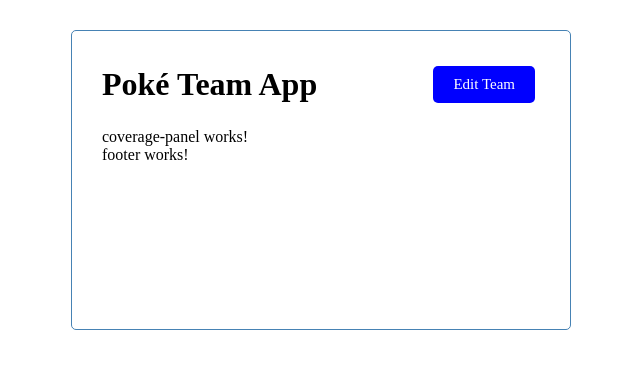
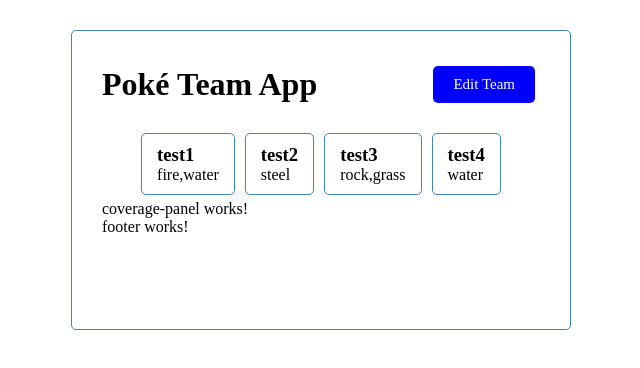
Before and after one commit to yusufvg/poke-team-app, an Angular app: page / in a window 1280 px wide. Shown: the top 368 px of the page, without its empty margins (319-959 px from the left). Built offline with nearby package versions, Linux system fonts and the light colour scheme.

Commit message:
basic cards team observable from service

```diff
--- /dev/null
+++ b/src/app/Move.ts
@@ -0,0 +1,4 @@
+export interface Move {
+  name: string;
+  type: string;
+}
--- /dev/null
+++ b/src/app/Pokemon.ts
@@ -0,0 +1,7 @@
+import { Move } from './Move';
+
+export interface Pokemon {
+  name: string;
+  types: string[];
+  moveset: Move[];
+}
--- a/src/app/components/header/header.component.html
+++ b/src/app/components/header/header.component.html
@@ -15,3 +15,4 @@
     >Edit Team</a
   >
 </header>
+<app-team></app-team>
--- a/src/app/components/pokemon-card/pokemon-card.component.html
+++ b/src/app/components/pokemon-card/pokemon-card.component.html
@@ -1 +1,4 @@
-<p>pokemon-card works!</p>
+<div class="card">
+  <h3>{{ mon.name }}</h3>
+  <p>{{ mon.types }}</p>
+</div>
--- a/src/app/components/team/team.component.css
+++ b/src/app/components/team/team.component.css
@@ -0,0 +1,4 @@
+.team-card {
+  display: flex;
+  justify-content: center;
+}
--- a/src/app/components/team/team.component.html
+++ b/src/app/components/team/team.component.html
@@ -1 +1,7 @@
-<p>team works!</p>
+<div class="team-card">
+  <app-pokemon-card
+    *ngFor="let mon of team"
+    class="team-item"
+    [mon]="mon"
+  ></app-pokemon-card>
+</div>
--- a/src/app/components/team/team.component.ts
+++ b/src/app/components/team/team.component.ts
@@ -1,15 +1,18 @@
 import { Component, OnInit } from '@angular/core';
+import { TeamService } from 'src/app/services/team.service';
+import { Pokemon } from 'src/app/Pokemon';
 
 @Component({
   selector: 'app-team',
   templateUrl: './team.component.html',
-  styleUrls: ['./team.component.css']
+  styleUrls: ['./team.component.css'],
 })
 export class TeamComponent implements OnInit {
+  team?: Pokemon[];
 
-  constructor() { }
+  constructor(private teamService: TeamService) {}
 
   ngOnInit(): void {
+    this.teamService.getTeam().subscribe((team) => (this.team = team));
   }
-
 }
--- /dev/null
+++ b/src/app/mock-team.ts
@@ -0,0 +1,24 @@
+import { Pokemon } from './Pokemon';
+
+export const TEAM: Pokemon[] = [
+  {
+    name: 'test1',
+    types: ['fire', 'water'],
+    moveset: [],
+  },
+  {
+    name: 'test2',
+    types: ['steel'],
+    moveset: [],
+  },
+  {
+    name: 'test3',
+    types: ['rock', 'grass'],
+    moveset: [],
+  },
+  {
+    name: 'test4',
+    types: ['water'],
+    moveset: [],
+  },
+];
--- a/src/app/services/team.service.ts
+++ b/src/app/services/team.service.ts
@@ -1,9 +1,17 @@
 import { Injectable } from '@angular/core';
+import { Observable, of } from 'rxjs';
+import { Pokemon } from '../Pokemon';
+import { TEAM } from '../mock-team';
 
 @Injectable({
-  providedIn: 'root'
+  providedIn: 'root',
 })
 export class TeamService {
+  team: Pokemon[] = TEAM;
 
-  constructor() { }
+  constructor() {}
+
+  getTeam(): Observable<Pokemon[]> {
+    return of(this.team);
+  }
 }
--- a/src/styles.css
+++ b/src/styles.css
@@ -13,6 +13,14 @@
   padding: 30px;
   border-radius: 5px;
 }
+
+.card {
+  border: 1px solid steelblue;
+  border-radius: 5px;
+  margin: 5px;
+  padding: 10px 15px;
+}
+
 .btn {
   display: inline-block;
   background: #000;
```
Also changed, not shown: src/app/components/pokemon-card/pokemon-card.component.ts (+6 -6 lines), 1 other file (tests, documents, lock files or other folders).
